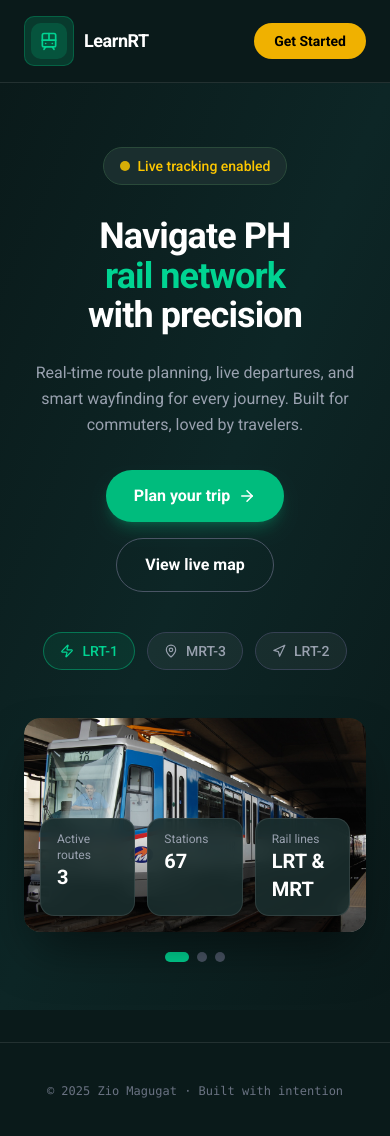
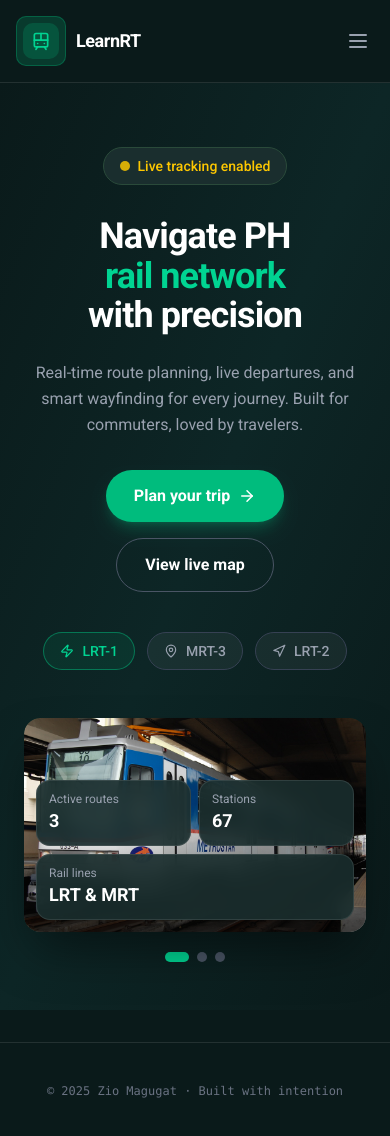
Before and after one commit to Magzzi/learnrt-ph, a Next.js app: page / in a window 390 px wide. Shown: the top 1136 px of the page. Built offline with nearby package versions, Linux system fonts and the light colour scheme.

Commit message:
test responsiveness

```diff
--- a/src/app/page.tsx
+++ b/src/app/page.tsx
@@ -117,19 +117,19 @@ export default function Home() {
             </div>
 
             {/* Stats overlay at bottom */}
-            <div className="absolute bottom-0 left-0 right-0 p-4">
-              <div className="flex gap-3">
-                <div className="flex-1 bg-[#1a2e2e]/90 backdrop-blur-sm rounded-xl px-4 py-3 border border-white/10">
+            <div className="absolute bottom-0 left-0 right-0 p-3 sm:p-4">
+              <div className="grid grid-cols-2 sm:grid-cols-3 gap-2 sm:gap-3">
+                <div className="bg-[#1a2e2e]/90 backdrop-blur-sm rounded-xl px-3 sm:px-4 py-2.5 sm:py-3 border border-white/10">
                   <p className="text-gray-400 text-xs">Active routes</p>
-                  <p className="text-white text-xl font-bold">3</p>
+                  <p className="text-white text-lg sm:text-xl font-bold">3</p>
                 </div>
-                <div className="flex-1 bg-[#1a2e2e]/90 backdrop-blur-sm rounded-xl px-4 py-3 border border-white/10">
+                <div className="bg-[#1a2e2e]/90 backdrop-blur-sm rounded-xl px-3 sm:px-4 py-2.5 sm:py-3 border border-white/10">
                   <p className="text-gray-400 text-xs">Stations</p>
-                  <p className="text-white text-xl font-bold">67</p>
+                  <p className="text-white text-lg sm:text-xl font-bold">67</p>
                 </div>
-                <div className="flex-1 bg-[#1a2e2e]/90 backdrop-blur-sm rounded-xl px-4 py-3 border border-white/10">
+                <div className="col-span-2 sm:col-span-1 bg-[#1a2e2e]/90 backdrop-blur-sm rounded-xl px-3 sm:px-4 py-2.5 sm:py-3 border border-white/10">
                   <p className="text-gray-400 text-xs">Rail lines</p>
-                  <p className="text-white text-xl font-bold">LRT &amp; MRT</p>
+                  <p className="text-white text-lg sm:text-xl font-bold">LRT &amp; MRT</p>
                 </div>
               </div>
             </div>
--- a/src/app/route/page.tsx
+++ b/src/app/route/page.tsx
@@ -27,9 +27,9 @@ export default function Page() {
       }
     };
     return (
-      <div className="flex flex-col md:flex-row h-screen max-h-screen overflow-hidden inset-0 bg-[#0a1a1a]">
+      <div className="flex flex-col md:flex-row min-h-screen md:h-screen md:max-h-screen md:overflow-hidden bg-[#0a1a1a]">
         {/* Left side */}
-        <div className="md:w-1/3 w-full flex flex-col items-center justify-start p-6 bg-[#0d2222] border-r border-white/10 space-y-6">
+        <div className="md:w-1/3 w-full flex flex-col items-center justify-start p-4 sm:p-6 bg-[#0d2222] md:border-r border-b md:border-b-0 border-white/10 space-y-6 md:overflow-y-auto">
           {/* Form Section */}
           <motion.form
             onSubmit={handleSubmit}
@@ -90,7 +90,7 @@ export default function Page() {
         </div>
 
         {/* Right side */}
-        <div className="md:w-2/3 w-full bg-[#0a1a1a] flex flex-col items-center justify-center">
+        <div className="md:w-2/3 w-full bg-[#0a1a1a] flex flex-col items-center justify-center min-h-[300px] md:min-h-0">
           <Map location={location} />
         </div>
       </div>
--- a/src/components/ui/navbar.tsx
+++ b/src/components/ui/navbar.tsx
@@ -1,8 +1,8 @@
 "use client";
+import { useState } from "react";
 import Link from "next/link";
 import { usePathname } from "next/navigation";
-import Image from "next/image";
-import { Train, Map, Calculator, MapPin, Route } from "lucide-react";
+import { Train, Map, Calculator, MapPin, Route, Menu, X } from "lucide-react";
 
 const links = [
   { name: "Home", href: "/", icon: <Train size={16} /> },
@@ -14,10 +14,11 @@ const links = [
 
 export default function Navbar() {
   const pathname = usePathname();
+  const [mobileOpen, setMobileOpen] = useState(false);
 
   return (
     <nav className="bg-[#0a1a1a] border-b border-white/10 sticky top-0 z-50">
-      <div className="flex items-center justify-between px-6 lg:px-12 py-4 max-w-[1400px] mx-auto">
+      <div className="flex items-center justify-between px-4 sm:px-6 lg:px-12 py-4 max-w-[1400px] mx-auto">
         {/* Left: Logo */}
         <Link href="/" className="flex items-center gap-2.5 shrink-0">
           <div className="bg-emerald-500/20 border border-emerald-500/30 rounded-lg p-1.5">
@@ -30,7 +31,7 @@ export default function Navbar() {
           </span>
         </Link>
 
-        {/* Center: Nav Links */}
+        {/* Center: Nav Links (desktop) */}
         <ul className="hidden md:flex items-center gap-1 list-none m-0 p-0">
           {links.map((link) => {
             const isActive = pathname === link.href;
@@ -53,19 +54,61 @@ export default function Navbar() {
           })}
         </ul>
 
-        {/* Right: Auth buttons */}
+        {/* Right: Get Started + Mobile toggle */}
         <div className="flex items-center gap-3">
-          <span className="text-gray-400 text-sm font-medium hover:text-white transition-colors cursor-pointer hidden sm:block">
-            Sign In
-          </span>
           <Link
             href="/explore"
-            className="bg-yellow-500 hover:bg-yellow-400 text-black font-semibold text-sm px-5 py-2 rounded-full transition-all duration-200"
+            className="hidden sm:inline-flex bg-yellow-500 hover:bg-yellow-400 text-black font-semibold text-sm px-5 py-2 rounded-full transition-all duration-200"
           >
             Get Started
           </Link>
+          <button
+            onClick={() => setMobileOpen(!mobileOpen)}
+            className="md:hidden text-gray-400 hover:text-white transition-colors p-1"
+            aria-label="Toggle menu"
+          >
+            {mobileOpen ? <X size={24} /> : <Menu size={24} />}
+          </button>
         </div>
       </div>
+
+      {/* Mobile menu */}
+      {mobileOpen && (
+        <div className="md:hidden border-t border-white/10 bg-[#0d2222]">
+          <ul className="flex flex-col list-none m-0 p-0 py-2">
+            {links.map((link) => {
+              const isActive = pathname === link.href;
+              return (
+                <li key={link.href}>
+                  <Link
+                    href={link.href}
+                    onClick={() => setMobileOpen(false)}
+                    className={`flex items-center gap-2 px-6 py-3 text-sm font-medium transition-colors
+                      ${
+                        isActive
+                          ? "text-emerald-400 bg-emerald-500/10"
+                          : "text-gray-400 hover:text-white hover:bg-white/5"
+                      }
+                    `}
+                  >
+                    {link.icon}
+                    {link.name}
+                  </Link>
+                </li>
+              );
+            })}
+          </ul>
+          <div className="px-6 py-3 border-t border-white/10">
+            <Link
+              href="/explore"
+              onClick={() => setMobileOpen(false)}
+              className="block text-center bg-yellow-500 hover:bg-yellow-400 text-black font-semibold text-sm px-5 py-2.5 rounded-full transition-all duration-200"
+            >
+              Get Started
+            </Link>
+          </div>
+        </div>
+      )}
     </nav>
   );
 }
```
